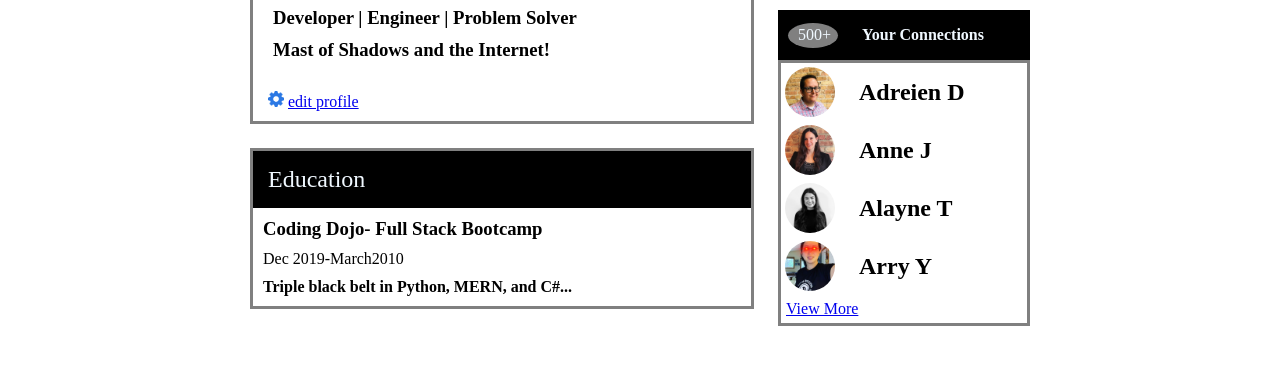
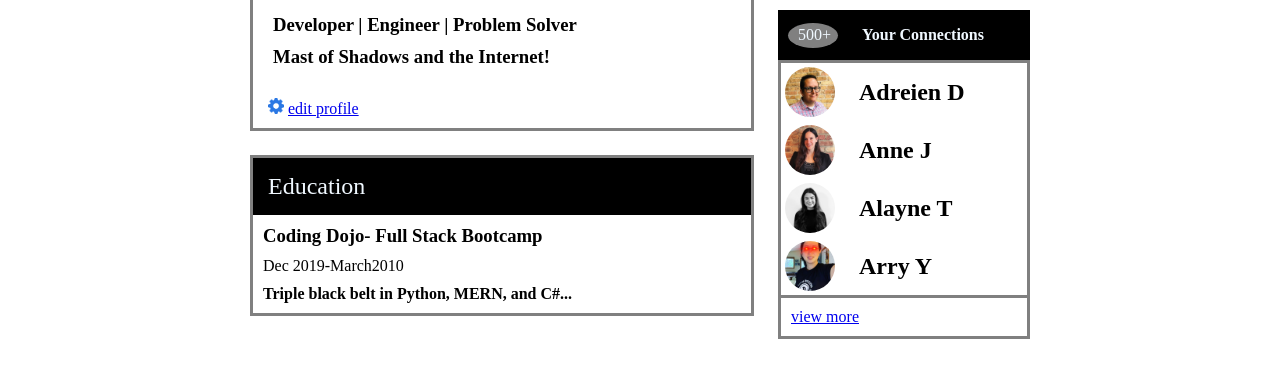
Before and after one commit to t-segars/profilePage, a plain HTML site: page index.html in a window 1280 px wide. Shown: the part 246-624 px from the top of the page. Drawn offline with Linux system fonts and the light colour scheme.

Commit message:
second commit

```diff
--- a/index.html
+++ b/index.html
@@ -103,7 +103,9 @@
                     <img src="./images/arry-s.jpg" class="name" alt="Arry">
                     <h2>Arry Y</h2>
                 </div>
-                <footer class="br"><a href="x">View More</a></footer>
+                <div class="br">
+                    <a href="x">view more</a>
+                    </div>
             </div>
             </Header>
         </div>
--- a/style.css
+++ b/style.css
@@ -143,3 +143,8 @@ footer{
     background-color: gray;
     border-radius: 50%;
 }
+
+.br{
+    border-top: 3px solid grey;
+   padding: 10px;
+}
```
